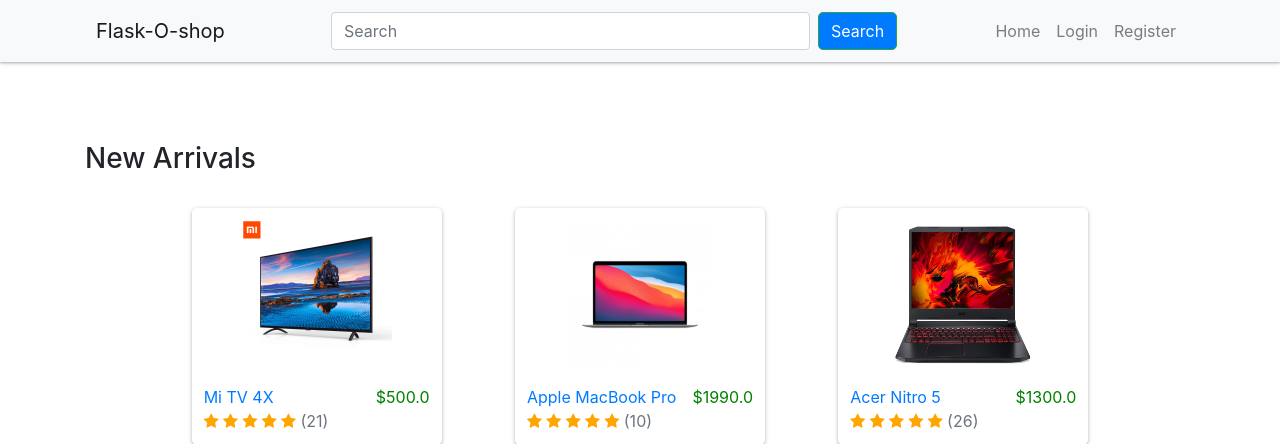
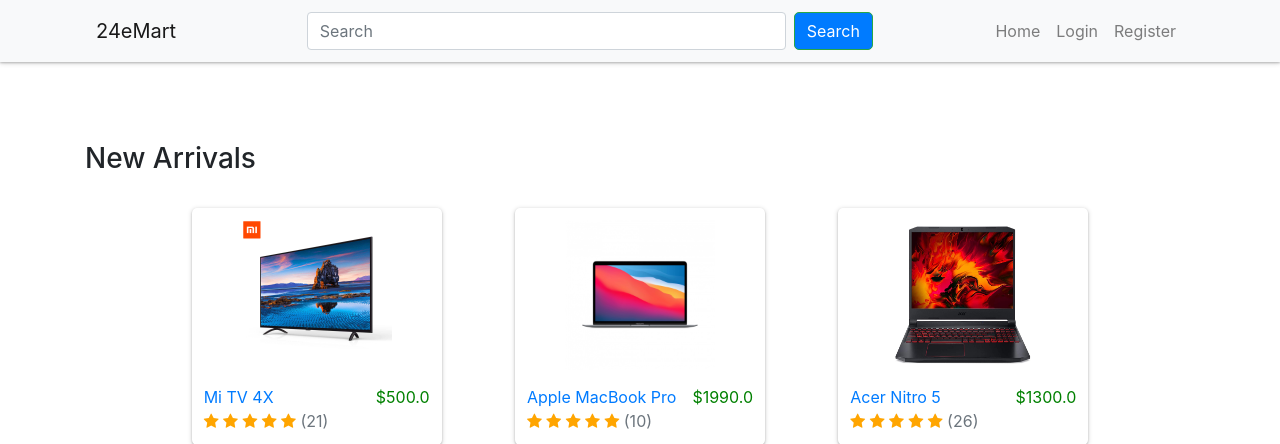
Before and after one commit to peishan31/24eMart, a Flask app: page / in a window 1280 px wide. Shown: the top 444 px of the page. Run offline with Flask 2, Linux system fonts and the light colour scheme; data comes from the database, SQL or seed files in the repository; some libraries are stand-ins or nearby versions.

Commit message:
Change site name

```diff
--- a/app/templates/base.html
+++ b/app/templates/base.html
@@ -15,7 +15,7 @@
   <body>
 
     <nav class="navbar navbar-expand-lg navbar-light bg-light">
-      <a class="navbar-brand" href="{{ url_for('home') }}">Flask-O-shop</a>
+      <a class="navbar-brand" href="{{ url_for('home') }}">24eMart</a>
       <button class="navbar-toggler" type="button" data-toggle="collapse" data-target="#navbarSupportedContent" aria-controls="navbarSupportedContent" aria-expanded="false" aria-label="Toggle navigation">
         <span class="navbar-toggler-icon"></span>
       </button>
```
